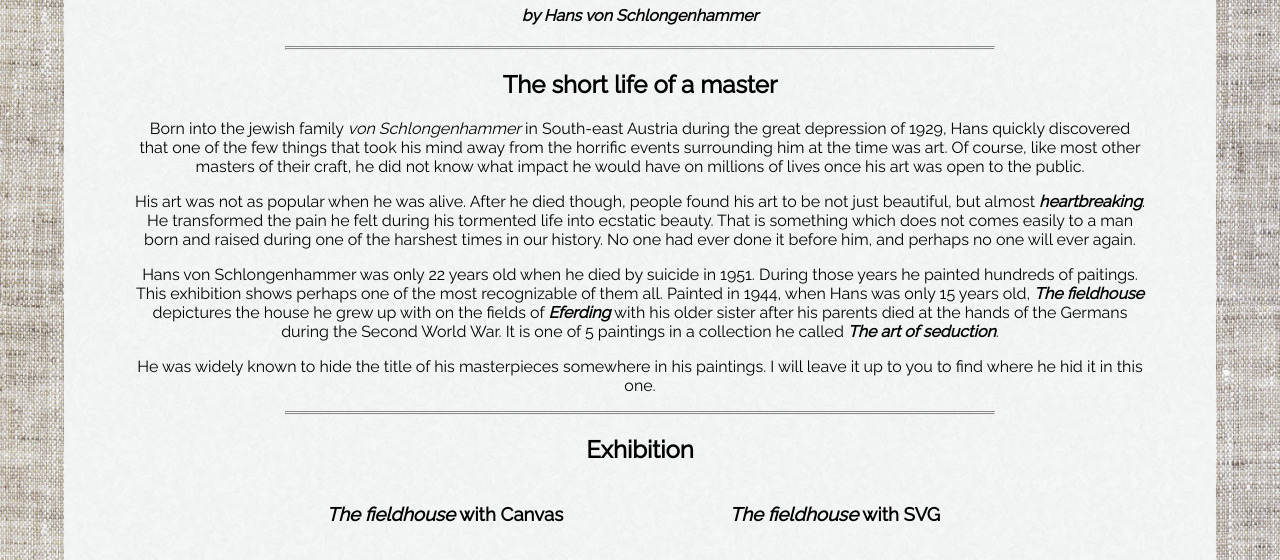
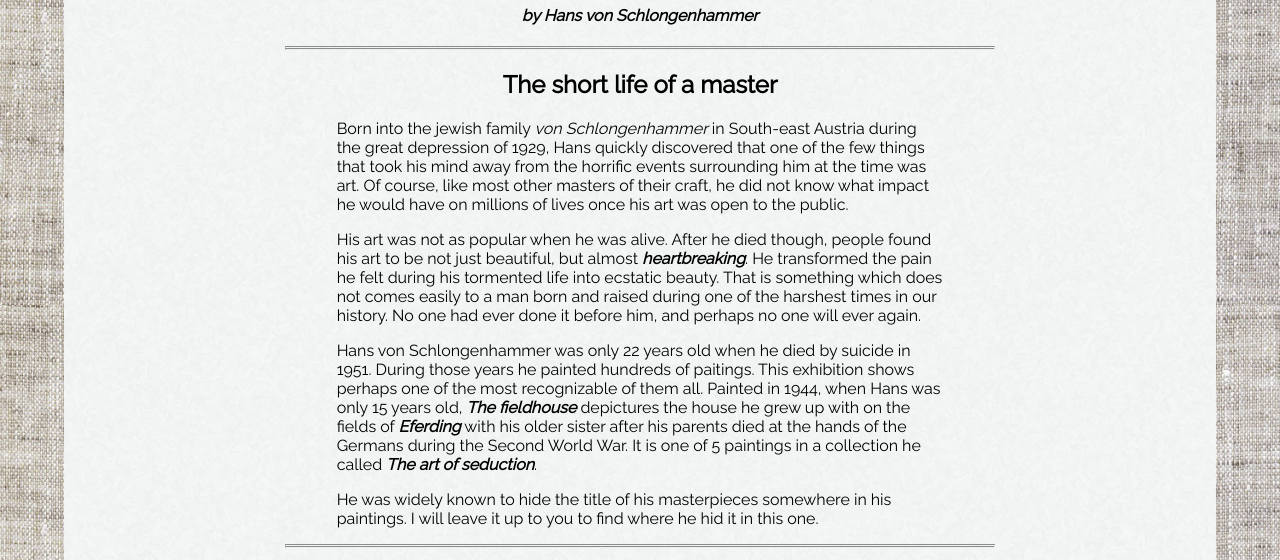
Before and after one commit to Olaussen/webdev, a plain HTML site: page P1/index.html in a window 1280 px wide. Shown: the part 207-767 px from the top of the page. Drawn offline with nearby package versions, Linux system fonts and the light colour scheme.

Commit message:
Seems i did not in fact fix it. But not it is

```diff
--- a/P1/index.html
+++ b/P1/index.html
@@ -15,7 +15,7 @@
         <h1>The art of seduction</h1>
         <h4><i>by Hans von Schlongenhammer</i></h4>
         <hr class="line">
-        <div class="information">
+        <div id="artist">
             <h2>The short life of a master</h2>
             <p>
                 Born into the jewish family <i>von Schlongenhammer</i> in South-east Austria during the great depression of 1929, Hans quickly discovered that one of the few things that took his mind away from the horrific events surrounding him at the
@@ -36,7 +36,7 @@
             </p>
         </div>
         <hr class="line">
-        <div class="information">
+        <div id="exhibition">
             <h2>Exhibition</h2>
             <div id="pictures">
                 <div class="artcontainer">
--- a/P1/main.css
+++ b/P1/main.css
@@ -1,6 +1,10 @@
 html {
     font-family: Raleway, serif;
     background-image: url("images/fabric.jpg");
+}
+
+h2 {
+    text-align: center;
 }
 
 #container {
@@ -24,7 +28,7 @@ html {
     justify-content: center;
 }
 
-#information {
+#artist {
     text-align: left;
     margin: 0 auto;
     max-width: 60%;
```
